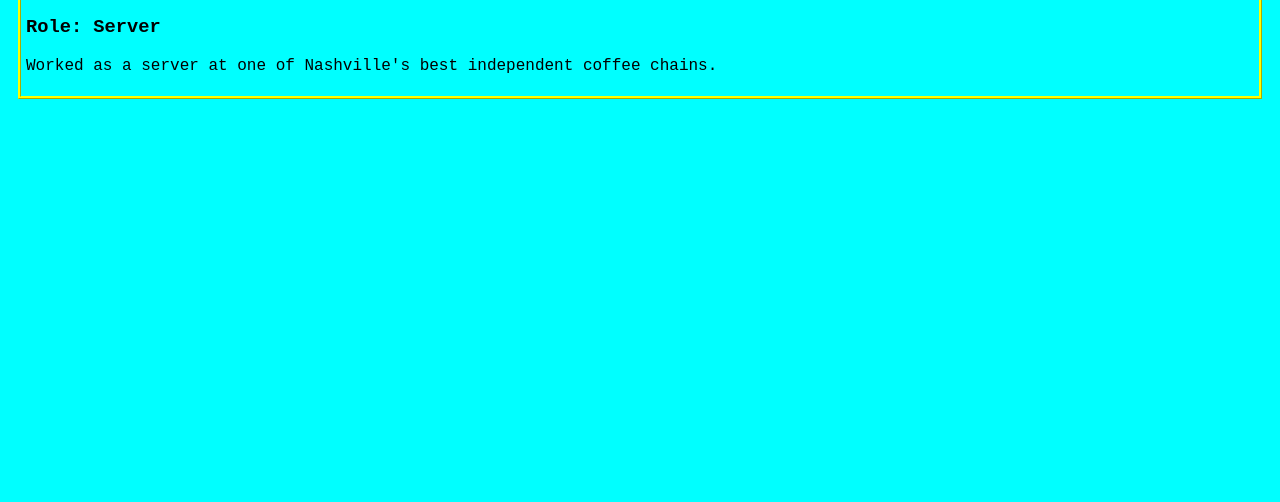
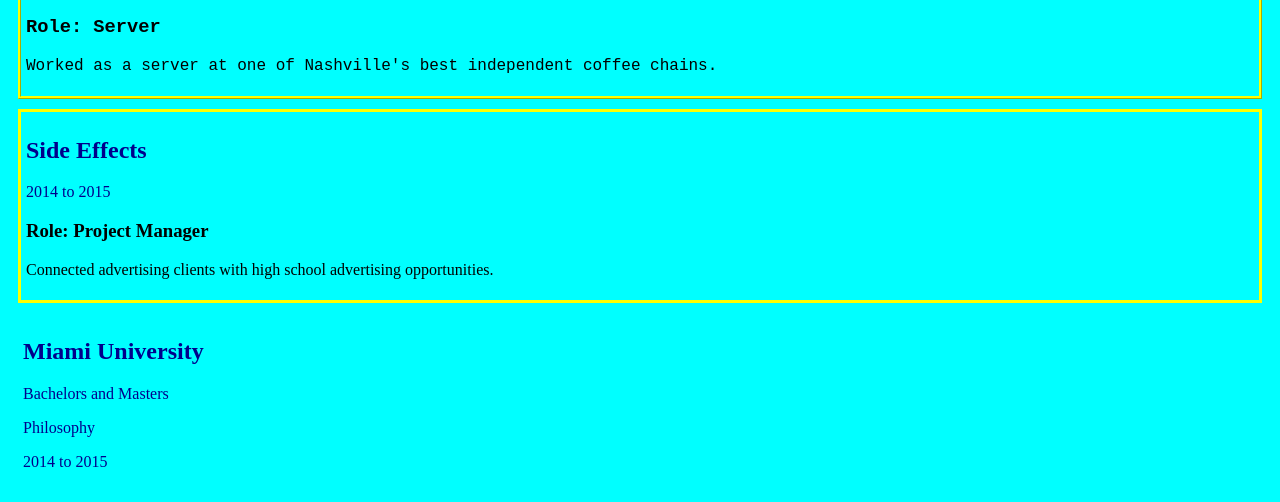
Before and after one commit to blackcl3/LAB-HTML-Resume, a plain HTML site: page index.html in a window 1280 px wide. Shown: the part 621-1123 px from the top of the page. Before the commit the page ends 800 px from the top, so only its background shows below. Drawn offline with Linux system fonts and the light colour scheme.

Commit message:
Added education

```diff
--- a/index.html
+++ b/index.html
@@ -45,6 +45,26 @@
     </section>
   </article>
 
+   <article id ="side-effects-article">
+    <header>
+      <h2>Side Effects</h2>
+      <p><time>2014</time> to <time>2015</time></p>
+    </header>
+    <section>
+      <h3>Role: Project Manager</h3>
+      <p>Connected advertising clients with high school advertising opportunities.</p>
+    </section>
+  </article>
+
+  <article id ="education">
+    <header>
+      <h2>Miami University</h2>
+      <p>Bachelors and Masters</p>
+      <p>Philosophy</p>
+      <p><time>2014</time> to <time>2015</time></p>
+    </header>
+  </article>
+
   <script   src="main.js"></script>
 </body>
 </html>
--- a/main.css
+++ b/main.css
@@ -17,6 +17,11 @@
   border: 3px yellow ridge;
 }
 
+#side-effects-article {
+  font-family: 'Times New Roman', Times, serif;
+  border: 3px yellow solid;
+}
+
 article > header {
   color:darkblue;
 }
```
